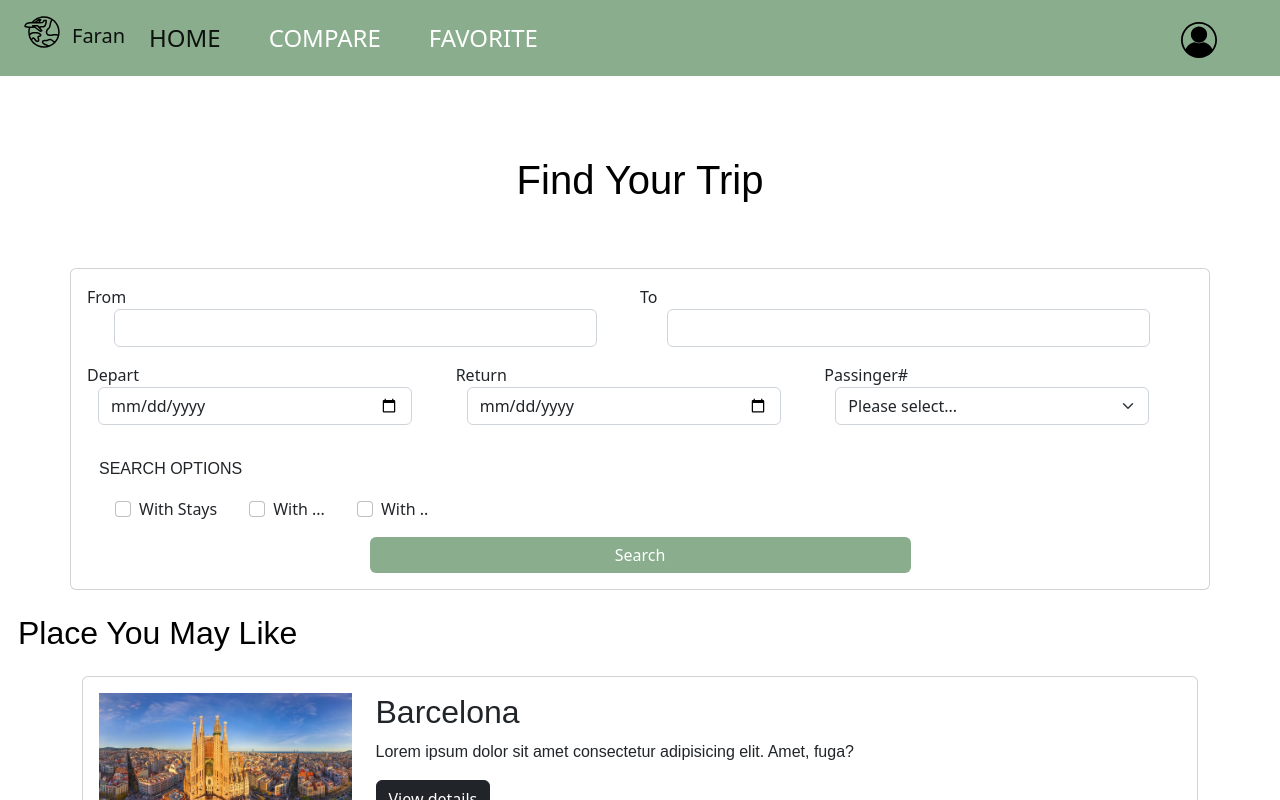
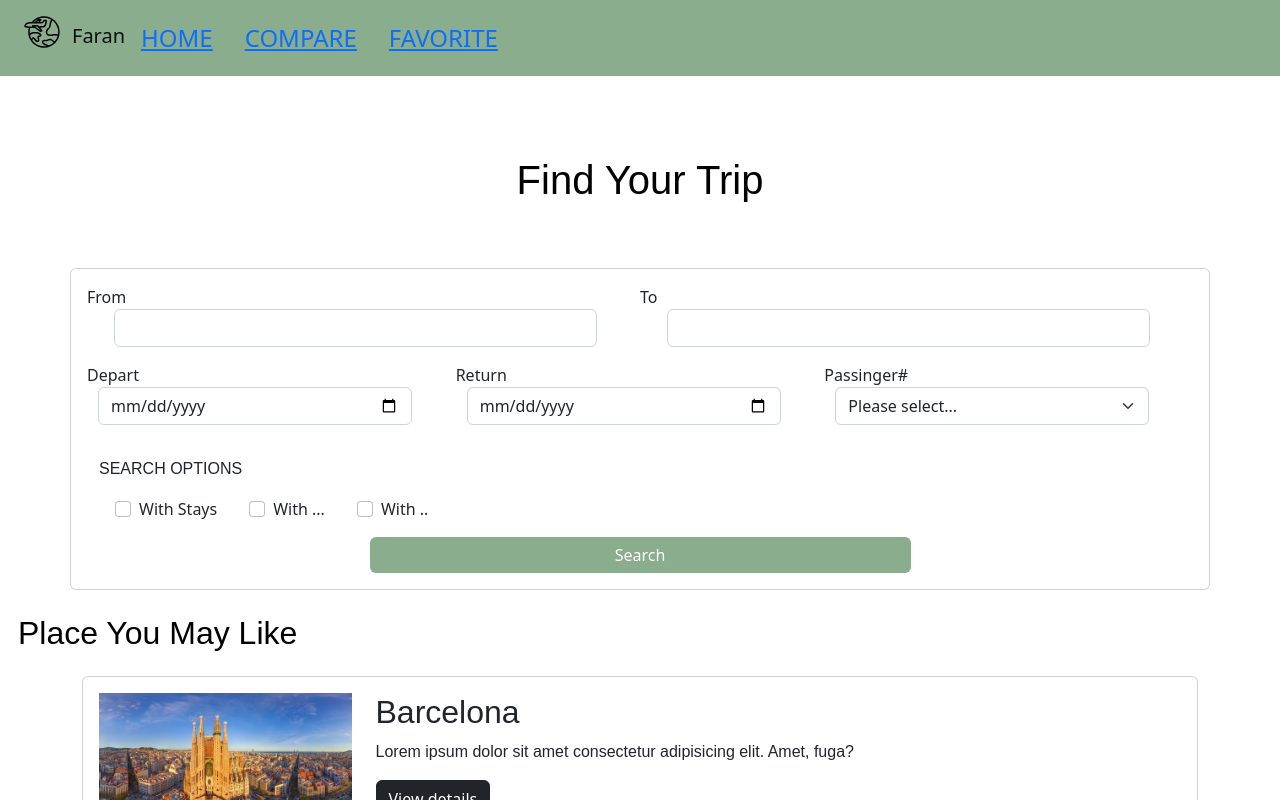
Before and after one commit to info340b-wi23/project-info340-group-bb4, a React (Create React App) app: page / in a window 1280 px wide. Shown: the top 800 px of the page. Built offline with nearby package versions, Linux system fonts and the light colour scheme.

Commit message:
update navbar and footer

```diff
--- a/src/components/Homepage.js
+++ b/src/components/Homepage.js
@@ -1,6 +1,7 @@
 import React from 'react';
 
 export function Homepage(props) {
+  const currentpage = props.currentpage;
 
   return (
     <div>
--- a/src/components/Navbar.js
+++ b/src/components/Navbar.js
@@ -1,8 +1,39 @@
 import React from "react";
+import Nav from 'react-bootstrap/Nav';
+import Navbar from 'react-bootstrap/Navbar';
 
 export function NavBar(props) {
-    return(
-        <nav className="navbar navbar-expand-lg">
+    const {currentpage, changePage} = props;
+
+    // const NAV_NAMES_ARRAY = [{name:'HOME', url:'/'},
+    // {name:'COMPARE', url:'/2comparisonPage.html'},
+    // {name:'FAVORITE', url:'/favorites.html'}];
+
+    const NAV_NAMES_ARRAY = ["HOME", "COMPARE","FAVORITE" ];
+
+
+    const handleClick = (event) => {
+        event.preventDefault();
+        console.log(event.target);
+        const chosenpage = event.target.name;
+        changePage(chosenpage);
+    }
+
+    const liArray = NAV_NAMES_ARRAY.map((navNameString) => {
+        const liElem = (
+          <li key={navNameString}>
+            <a
+              name={navNameString}
+              onClick={handleClick}
+              href={"/"+navNameString}>{navNameString}</a>
+          </li>
+        )
+        return liElem; //put it in the new array
+    })
+
+    return (
+        <div>
+            {/* <nav className="navbar navbar-expand-lg">
                 <div className="container-fluid">
                     <a className="navbar-brand" href="index.html">
                         <img src="img/noun-world-travel-5074160.svg" alt="Logo" width="60" height="60" className="d-inline-block" />
@@ -15,13 +46,7 @@ export function NavBar(props) {
                     <div className="collapse navbar-collapse" id="navbarNav">
                         <ul className="navbar-nav">
                             <li className="nav-item">
-                            <a className="nav-link active" aria-current="page" href="index.html">HOME</a>
-                        </li>
-                        <li className="nav-item">
-                            <a className="nav-link" href="2comparisonPage.html">COMPARE</a>
-                        </li>
-                        <li className="nav-item">
-                            <a className="nav-link" href="favorites.html">FAVORITE</a>
+                                {liArray}
                             </li>
                             <li className="nav-item d-inline-block login">
                                 <a className="nav-link" href="profile.html">
@@ -31,6 +56,57 @@ export function NavBar(props) {
                         </ul>
                     </div>
                 </div>
-        </nav>
+            </nav> */}
+
+            <Navbar expand="lg" className="navbar">
+                <div className="container-fluid">
+                    <Navbar.Brand href="/">
+                        <img src="img/noun-world-travel-5074160.svg" alt="Logo" width="60" height="60" className="d-inline-block" />
+                        Faran
+                        </Navbar.Brand>
+                    <Navbar.Toggle aria-controls="navbarNav" />
+                    <Navbar.Collapse id="navbarNav">
+                        <Nav>
+                        <ul className="navbar-nav">
+                            {liArray}
+                        </ul>
+                        </Nav>
+                    </Navbar.Collapse>
+                    {/* <div className="nav-item d-inline-block login">
+                        <a className="nav-link" href="profile.html">
+                            <img src="img/profile.svg" alt="Login" width="50" height="50" className="d-inline-block"/>
+                        </a>
+                    </div> */}
+                </div>
+            </Navbar>
+        </div>
+
+
+//     return(
+//         <div>
+        // <Navbar expand="md" className="navbar">
+        //     <div className="container-fluid p-3">
+        //         <Navbar.Brand href="/">Moody</Navbar.Brand>
+        //         <Navbar.Toggle aria-controls="basic-navbar-nav" />
+        //         <Navbar.Collapse id="basic-navbar-nav">
+        //             <Nav>
+        //             <ul className="navbar-nav">
+        //                 {navbar}
+        //             </ul>
+        //             </Nav>
+        //         </Navbar.Collapse>
+        //         <div className="sign-register">
+        //         {currentUser ? (
+        //             <button className="primary-bt" onClick={handleSignOut}>Sign Out</button> )
+        //             : (
+        //             <button className="primary-bt" ><a href="/login" className="login">Login</a></button>
+        //             )}
+        //         </div>
+        //     </div>
+
+        //     </Navbar>
+//         </div>
+//     );
+
     );
 }
```
Lines whose indentation alone changed are shown as unchanged.
